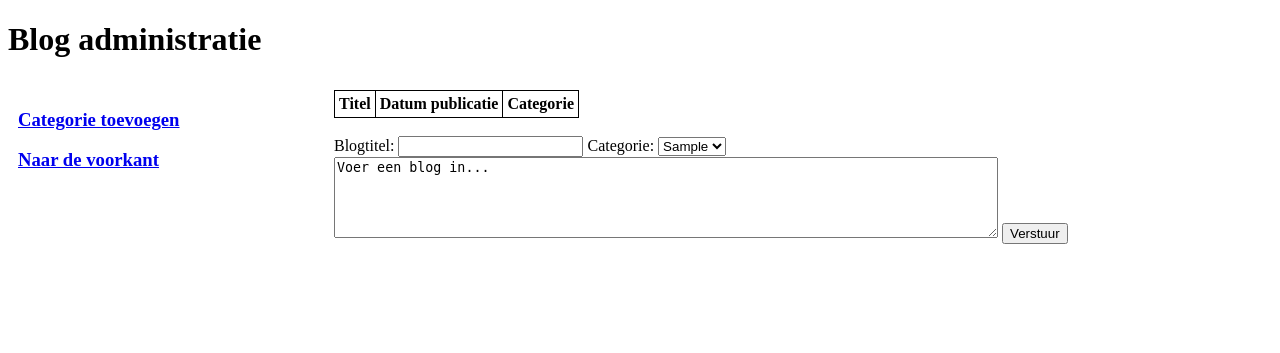
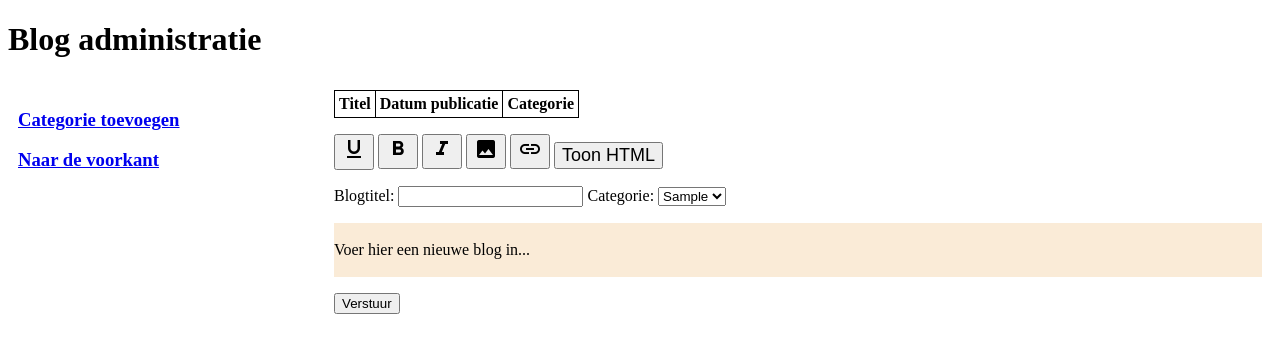
Before and after one commit to AgusJudistira/CMS, a PHP site: page /CMSbackend_002.php in a window 1280 px wide. Shown: the top 353 px of the page. Run offline with PHP 8.4, Linux system fonts and the light colour scheme; tables that the repository leaves empty or names only in its code hold one stand-in row (values such as "Sample post"); data that the repository does not hold is empty; some libraries are stand-ins or nearby versions.

Commit message:
[W3-007] [W3-008]

```diff
--- a/CMSbackend_002.php
+++ b/CMSbackend_002.php
@@ -4,6 +4,8 @@
     <meta charset="UTF-8">
     <title>CMS Backend</title>
     <link rel="stylesheet" type="text/css" href="CMSbackend_002.css" />
+    <link rel="stylesheet" type="text/css" href="wysiwyg-editor.css" />
+    <link href="https://fonts.googleapis.com/icon?family=Material+Icons" rel="stylesheet">
   </head>
   <body>
     <h1>Blog administratie</h1>
@@ -112,8 +114,18 @@
       </div>
       <div id="rechterkolom">
         <?php echo $bloglist; ?>
-        <br />
-        <form id="artikelinvoer" method="post" action="<?php echo $thisfile ?>">
+        <p>
+
+          <button onclick="underline()" style="font-size:24px"><i class="material-icons">format_underlined</i></button>
+          <button onclick="bolden()" style="font-size:18px"><i class="material-icons">format_bold</i></button>
+          <button onclick="italic()" style="font-size:18px"><i class="material-icons">format_italic</i></button>
+          <button onclick="insertImage()" style="font-size:18px"><i class="material-icons">insert_photo</i></button>
+          <button onclick="link()" style="font-size:18px"><i class="material-icons">insert_link</i></button>
+          <!-- <button onclick="link()">Link</button> -->
+          <button onclick="displayhtml()" style="font-size:18px">Toon HTML</button>
+        </p>
+
+        <form id="artikelinvoer" method="post" action="<?php echo $thisfile; ?>" onsubmit="javascript: return verwerkArtikel();">
         Blogtitel: <input id="blogtitel" name="blogtitel" type="text" value="" title=
         "Typ '/cg' in om 'Code Gorilla' in te voeren&#013;&#010;
   Typ '/ag' in om 'Agus Judistira' in te voeren&#013;&#010;
@@ -126,18 +138,22 @@
             ?>
           </select>
         </form>
-        <textarea id="editor" rows="5" cols="80" name="artikel" form="artikelinvoer"
-                  title="Typ '/cg' in om 'Code Gorilla' in te voeren&#013;&#010;
+
+        <div id="editor" contenteditable="true" spellcheck="false" title="Typ '/cg' in om 'Code Gorilla' in te voeren&#013;&#010;
 Typ '/ag' in om 'Agus Judistira' in te voeren&#013;&#010;
 Typ '/nl' in om 'Nederland' in te voeren&#013;&#010;
 Typ '/mvg' in om 'Met vriendelijke groet' in te voeren">
-Voer een blog in...</textarea>
-      <input id="sendButton" name="submit" type="submit" value="Verstuur" form="artikelinvoer">
+            <p><br />Voer hier een nieuwe blog in...<br /><br /></p>
+        </div>
+        <input id="hidden" type="hidden" name="artikel" value="<?php $artikel ?>" form="artikelinvoer">
+
+        <input id="sendButton" name="submit" type="submit" value="Verstuur" form="artikelinvoer">
     </div>
   </div>
     <!-- <div id="buffer">
     </div> -->
 
     <script src="CMSbackend_002.js"></script>
+    <script src="wysiwyg-editor.js"></script>
   </body>
 </html>
```
